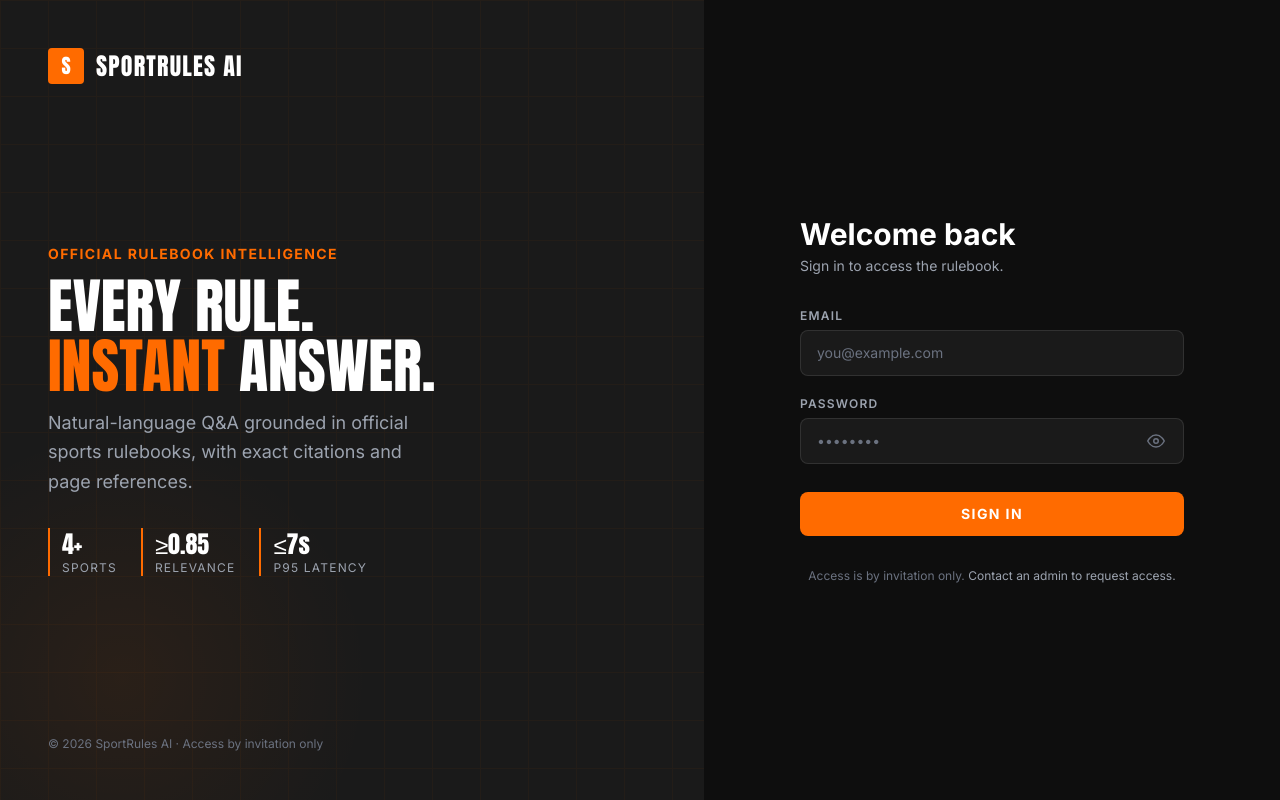
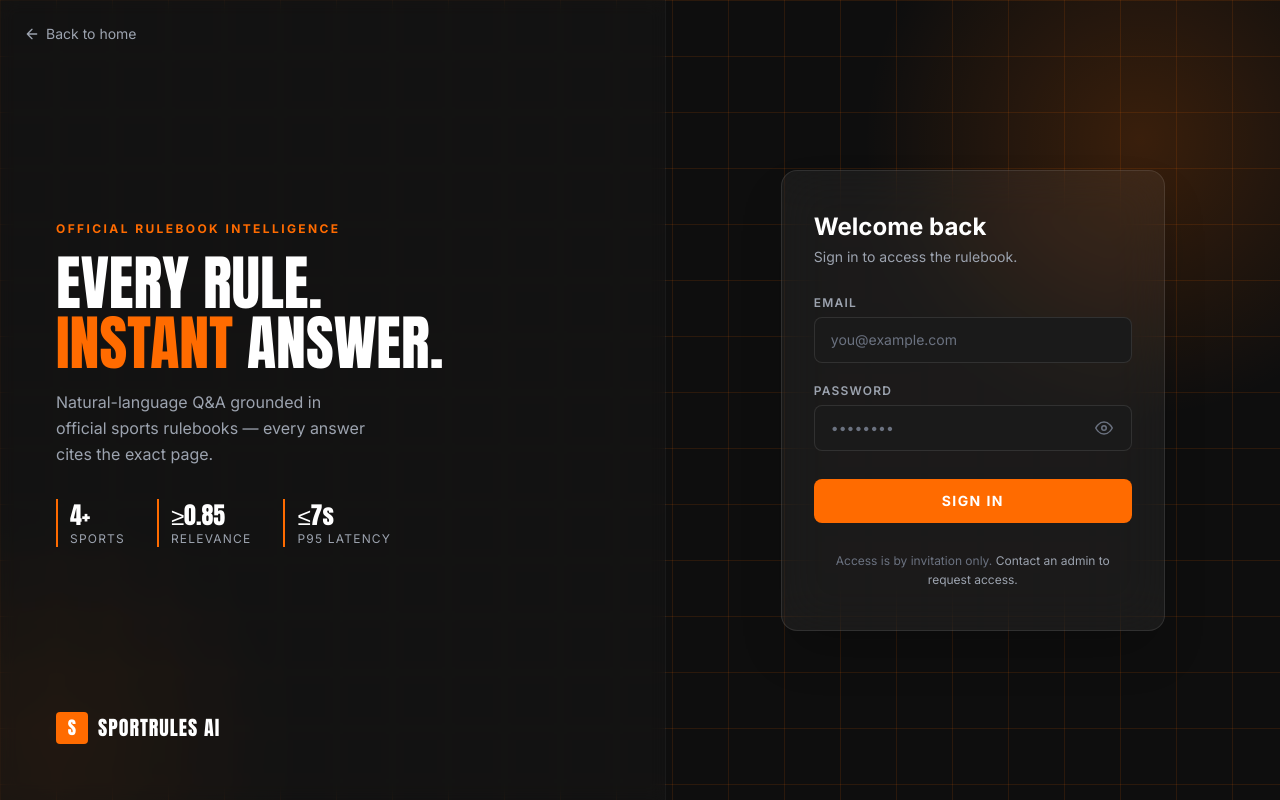
Before and after one commit to beansint/sports-rulebook-rag-ai, a Next.js app: page /login in a window 1280 px wide. Built offline with nearby package versions, Linux system fonts and the light colour scheme; no server answers.

Commit message:
fix(ui): login — add back-to-home link, glassmorphism card, richer background

```diff
--- a/app/login/page.tsx
+++ b/app/login/page.tsx
@@ -1,3 +1,4 @@
+import Link from "next/link";
 import { redirect } from "next/navigation";
 import { getSupabaseServer } from "@/lib/supabase/server";
 import { LoginForm } from "./LoginForm";
@@ -18,43 +19,54 @@ export default async function LoginPage({ searchParams }: Props) {
   }
 
   return (
-    <div className="min-h-dvh flex">
-      {/* ── Left panel (brand) — hidden on mobile ── */}
-      <div className="hidden lg:flex lg:w-1/2 xl:w-[55%] relative bg-brand-gray flex-col justify-between p-12 overflow-hidden">
-        {/* Grid pattern overlay */}
+    <div className="relative min-h-dvh flex overflow-hidden bg-brand-black">
+
+      {/* ── Background texture layers ── */}
+      {/* Orange grid */}
       <div
         aria-hidden
-          className="absolute inset-0 opacity-[0.04]"
+        className="pointer-events-none absolute inset-0"
         style={{
           backgroundImage:
-              "linear-gradient(rgba(255,107,0,1) 1px, transparent 1px), linear-gradient(90deg, rgba(255,107,0,1) 1px, transparent 1px)",
-            backgroundSize: "48px 48px",
+            "linear-gradient(rgba(255,107,0,0.12) 1px, transparent 1px), linear-gradient(90deg, rgba(255,107,0,0.12) 1px, transparent 1px)",
+          backgroundSize: "56px 56px",
         }}
       />
-
-        {/* Orange glow blob */}
+      {/* Glow blob — top right */}
       <div
         aria-hidden
-          className="absolute -bottom-32 -left-32 w-[500px] h-[500px] rounded-full opacity-[0.07]"
-          style={{
-            background: "radial-gradient(circle, #ff6b00 0%, transparent 70%)",
-          }}
+        className="pointer-events-none absolute -top-40 -right-40 w-[600px] h-[600px] rounded-full"
+        style={{ background: "radial-gradient(circle, rgba(255,107,0,0.18) 0%, transparent 65%)" }}
+      />
+      {/* Glow blob — bottom left */}
+      <div
+        aria-hidden
+        className="pointer-events-none absolute -bottom-48 -left-48 w-[500px] h-[500px] rounded-full"
+        style={{ background: "radial-gradient(circle, rgba(255,107,0,0.10) 0%, transparent 65%)" }}
       />
 
-        {/* Top logo */}
-        <div className="relative flex items-center gap-3">
-          <span className="w-9 h-9 bg-brand-orange rounded-sm flex items-center justify-center font-heading text-xl text-white leading-none shrink-0">
-            S
-          </span>
-          <span className="font-heading text-2xl tracking-wider uppercase text-white">
-            SportRules AI
-          </span>
-        </div>
+      {/* ── Back to home — always visible ── */}
+      <Link
+        href="/"
+        className="absolute top-6 left-6 z-20 flex items-center gap-1.5 text-brand-muted hover:text-white transition-colors duration-150 text-sm font-medium group"
+      >
+        <svg width="16" height="16" viewBox="0 0 24 24" fill="none" stroke="currentColor" strokeWidth="2" strokeLinecap="round" strokeLinejoin="round" className="group-hover:-translate-x-0.5 transition-transform duration-150" aria-hidden>
+          <path d="M19 12H5M12 5l-7 7 7 7" />
+        </svg>
+        Back to home
+      </Link>
 
-        {/* Center hero copy */}
-        <div className="relative space-y-6">
-          <div className="space-y-3">
-            <p className="text-brand-orange text-sm font-bold uppercase tracking-widest">
+      {/* ── Left panel (brand) — lg+ only ── */}
+      <div className="hidden lg:flex lg:w-[52%] relative flex-col justify-between p-14 border-r border-white/5">
+        {/* Glassy panel tint */}
+        <div className="absolute inset-0 bg-brand-gray/40 backdrop-blur-sm" aria-hidden />
+
+        <div className="relative" />
+
+        {/* Center copy */}
+        <div className="relative space-y-7">
+          <div className="space-y-4">
+            <p className="text-brand-orange text-xs font-bold uppercase tracking-[0.2em]">
               Official rulebook intelligence
             </p>
             <h2 className="font-heading text-5xl xl:text-6xl uppercase leading-none text-white">
@@ -62,14 +74,13 @@ export default async function LoginPage({ searchParams }: Props) {
               <br />
               <span className="text-brand-orange">Instant</span> answer.
             </h2>
-            <p className="text-brand-muted text-lg max-w-sm leading-relaxed">
-              Natural-language Q&A grounded in official sports rulebooks, with
-              exact citations and page references.
+            <p className="text-brand-muted text-base max-w-xs leading-relaxed">
+              Natural-language Q&amp;A grounded in official sports rulebooks — every answer cites the exact page.
             </p>
           </div>
 
           {/* Stat callouts */}
-          <div className="flex gap-6 pt-2">
+          <div className="flex gap-8 pt-1">
             {[
               { value: "4+", label: "Sports" },
               { value: "≥0.85", label: "Relevance" },
@@ -77,47 +88,48 @@ export default async function LoginPage({ searchParams }: Props) {
             ].map(({ value, label }) => (
               <div key={label} className="border-l-2 border-brand-orange pl-3">
                 <div className="text-white font-heading text-2xl">{value}</div>
-                <div className="text-brand-muted text-xs uppercase tracking-widest">
-                  {label}
-                </div>
+                <div className="text-brand-muted text-xs uppercase tracking-widest">{label}</div>
               </div>
             ))}
           </div>
         </div>
 
-        {/* Bottom note */}
-        <p className="relative text-brand-dim text-xs">
-          © {new Date().getFullYear()} SportRules AI · Access by invitation only
-        </p>
-      </div>
-
-      {/* ── Right panel (form) ── */}
-      <div className="flex-1 flex flex-col items-center justify-center px-6 py-12 bg-brand-black">
-        {/* Mobile logo */}
-        <div className="flex lg:hidden items-center gap-2 mb-10">
-          <span className="w-8 h-8 bg-brand-orange rounded-sm flex items-center justify-center font-heading text-xl text-white leading-none">
+        {/* Bottom logo */}
+        <div className="relative flex items-center gap-2.5">
+          <span className="w-8 h-8 bg-brand-orange rounded-sm flex items-center justify-center font-heading text-lg text-white leading-none shrink-0">
             S
           </span>
           <span className="font-heading text-xl tracking-wider uppercase text-white">
             SportRules AI
           </span>
         </div>
+      </div>
 
-        <div className="w-full max-w-sm">
-          <div className="mb-8">
-            <h1 className="text-3xl font-bold text-white mb-1">Welcome back</h1>
-            <p className="text-brand-muted text-sm">
-              Sign in to access the rulebook.
-            </p>
+      {/* ── Right panel (form) ── */}
+      <div className="relative flex-1 flex flex-col items-center justify-center px-6 py-20">
+        {/* Glassy form card */}
+        <div className="w-full max-w-sm rounded-2xl border border-white/10 bg-white/5 backdrop-blur-xl px-8 py-10 shadow-2xl">
+
+          {/* Mobile logo */}
+          <div className="flex lg:hidden items-center gap-2 mb-8">
+            <span className="w-7 h-7 bg-brand-orange rounded-sm flex items-center justify-center font-heading text-base text-white leading-none">
+              S
+            </span>
+            <span className="font-heading text-lg tracking-wider uppercase text-white">
+              SportRules AI
+            </span>
+          </div>
+
+          <div className="mb-7">
+            <h1 className="text-2xl font-bold text-white mb-1">Welcome back</h1>
+            <p className="text-brand-muted text-sm">Sign in to access the rulebook.</p>
           </div>
 
           <LoginForm />
 
-          <p className="mt-8 text-center text-brand-dim text-xs">
+          <p className="mt-7 text-center text-brand-dim text-xs leading-relaxed">
             Access is by invitation only.{" "}
-            <span className="text-brand-muted">
-              Contact an admin to request access.
-            </span>
+            <span className="text-brand-muted">Contact an admin to request access.</span>
           </p>
         </div>
       </div>
```
Lines whose indentation alone changed are shown as unchanged.
